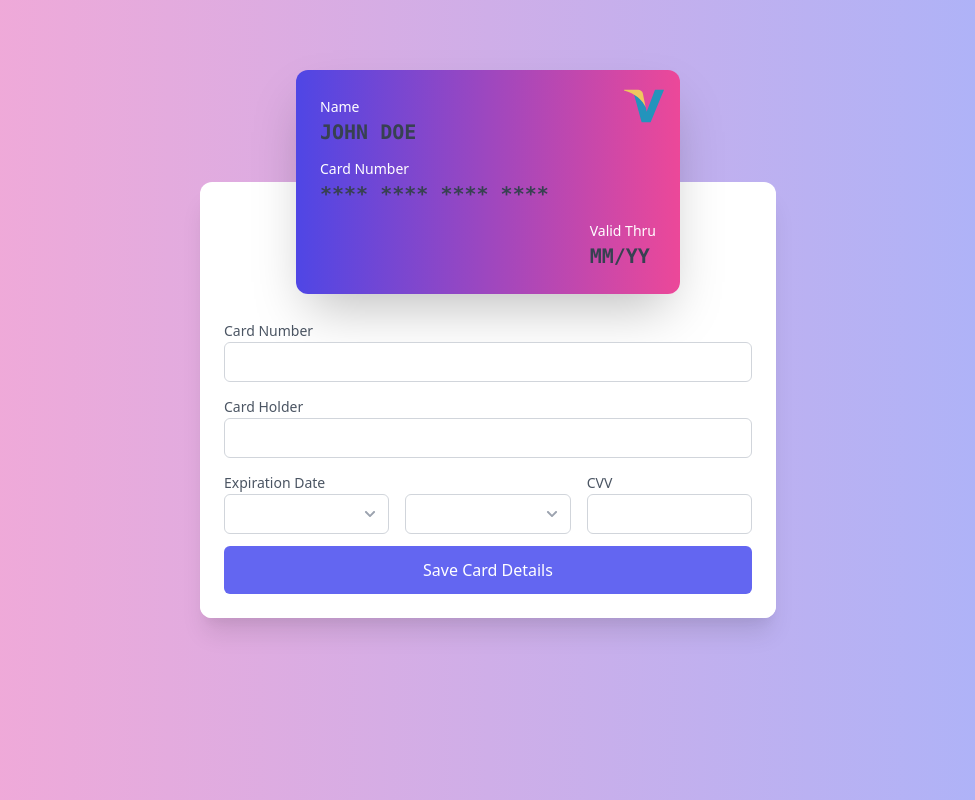
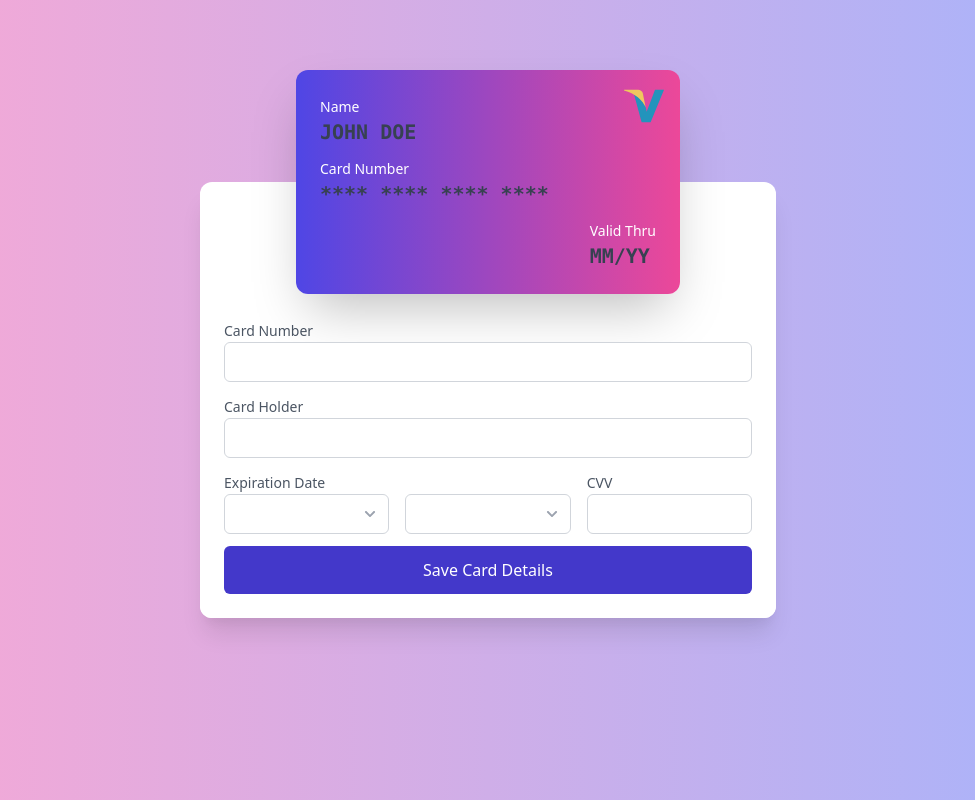
Before and after one commit to leventefrks/react-webshop-payment, a React (Create React App) app: page / in a window 1280 px wide. Shown: the whole page, without its empty margins (152-1127 px from the left). Built offline with nearby package versions, Linux system fonts and the light colour scheme.

Commit message:
submit bg contrast ratio fix

```diff
--- a/src/index.css
+++ b/src/index.css
@@ -41,5 +41,5 @@
 }
 
 .btn {
-  @apply w-full p-2 md:p-3 text-white bg-indigo-500 hover:bg-indigo-600 rounded-md focus:bg-indigo-500 focus:outline-none focus:ring focus:ring-indigo-100 focus:border-indigo-300 capitalize;
+  @apply w-full p-2 md:p-3 text-white bg-indigo-700 hover:bg-indigo-600 rounded-md focus:bg-indigo-500 focus:outline-none focus:ring focus:ring-indigo-100 focus:border-indigo-300 capitalize;
 }
```
